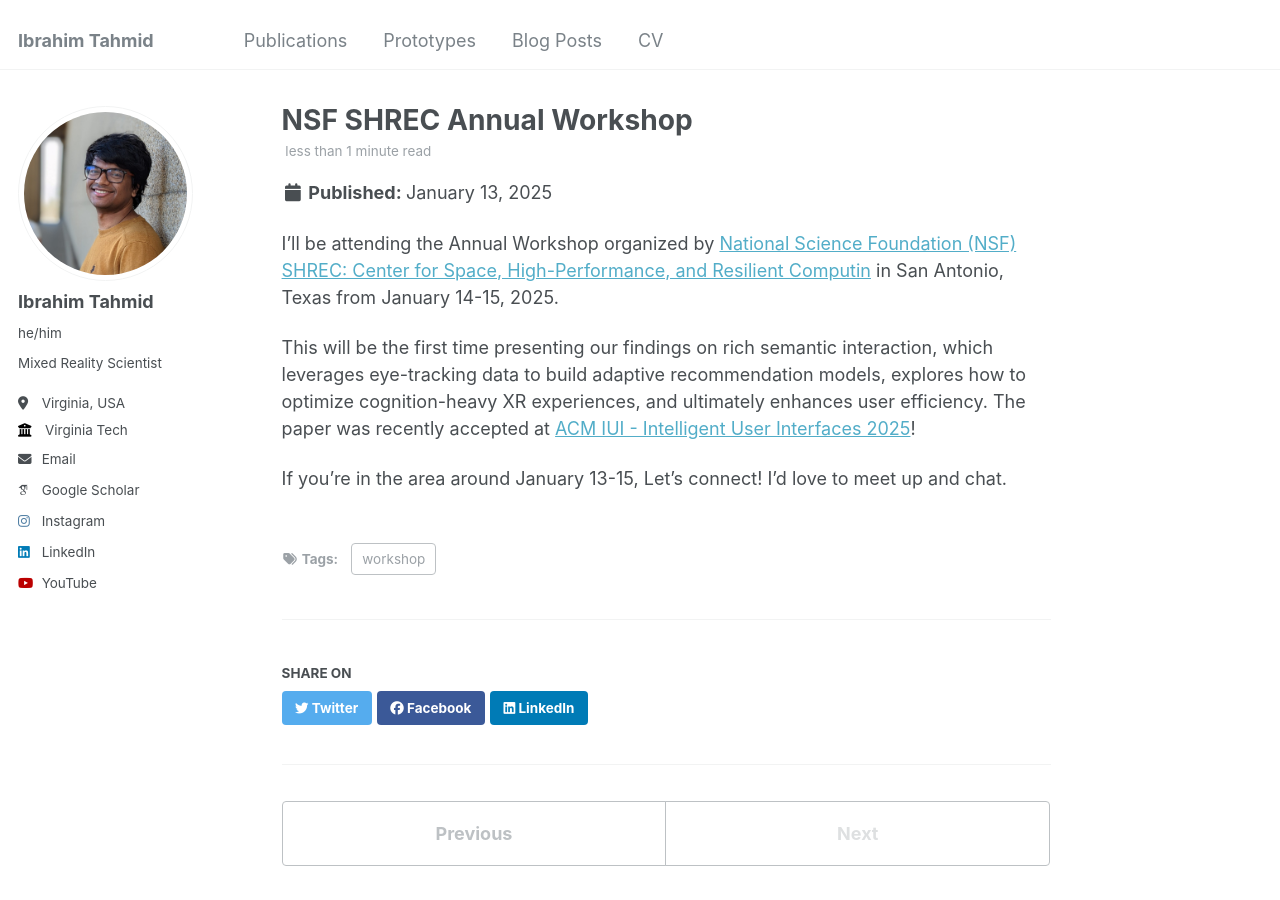
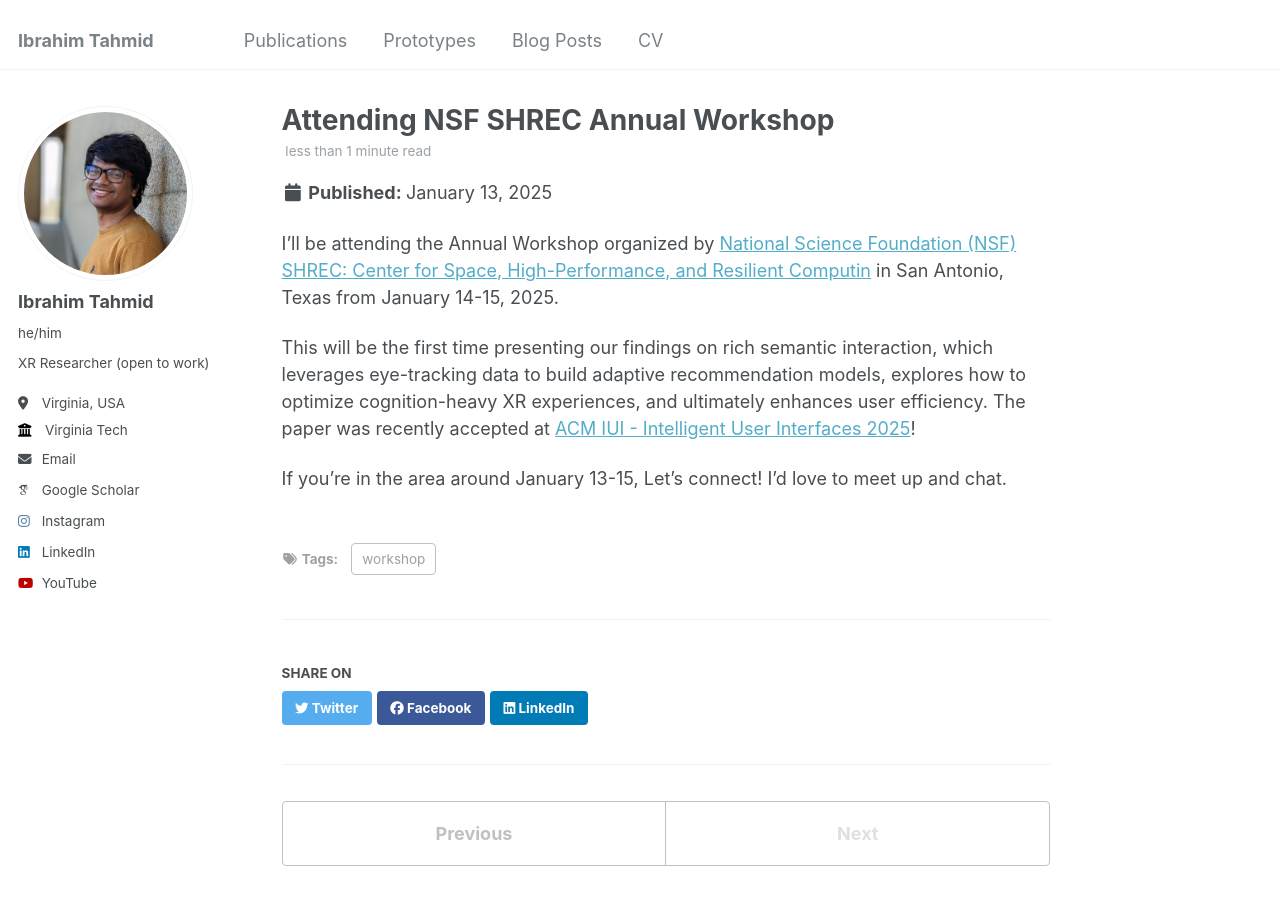
Before and after one commit to iatahmid/iatahmid.github.io, a Jekyll site: the page built from _posts/2025-01-13-shrec-jan-25.md, in a window 1280 px wide and 900 px high. Built offline with Jekyll 4.4.1, drawn with Linux system fonts in a browser that asks for light colours; some web fonts are replaced.

Commit message:
small edits

```diff
--- a/_config.yml
+++ b/_config.yml
@@ -24,7 +24,7 @@
   avatar           : "ibrahim_tahmid.jpg"
   name             : "Ibrahim Tahmid"
   pronouns         : "he/him"
-  bio              : "Mixed Reality Scientist"
+  bio              : "XR Researcher (open to work)"
   location         : "Virginia, USA"
   employer         : "Virginia Tech"
   uri              : # URL
--- a/_posts/2025-01-13-shrec-jan-25.md
+++ b/_posts/2025-01-13-shrec-jan-25.md
@@ -1,5 +1,5 @@
 ---
-title: 'NSF SHREC Annual Workshop'
+title: 'Attending NSF SHREC Annual Workshop'
 date: 2025-01-13
 permalink: /post/2025/01/shrec-annual/
 tags:
```
